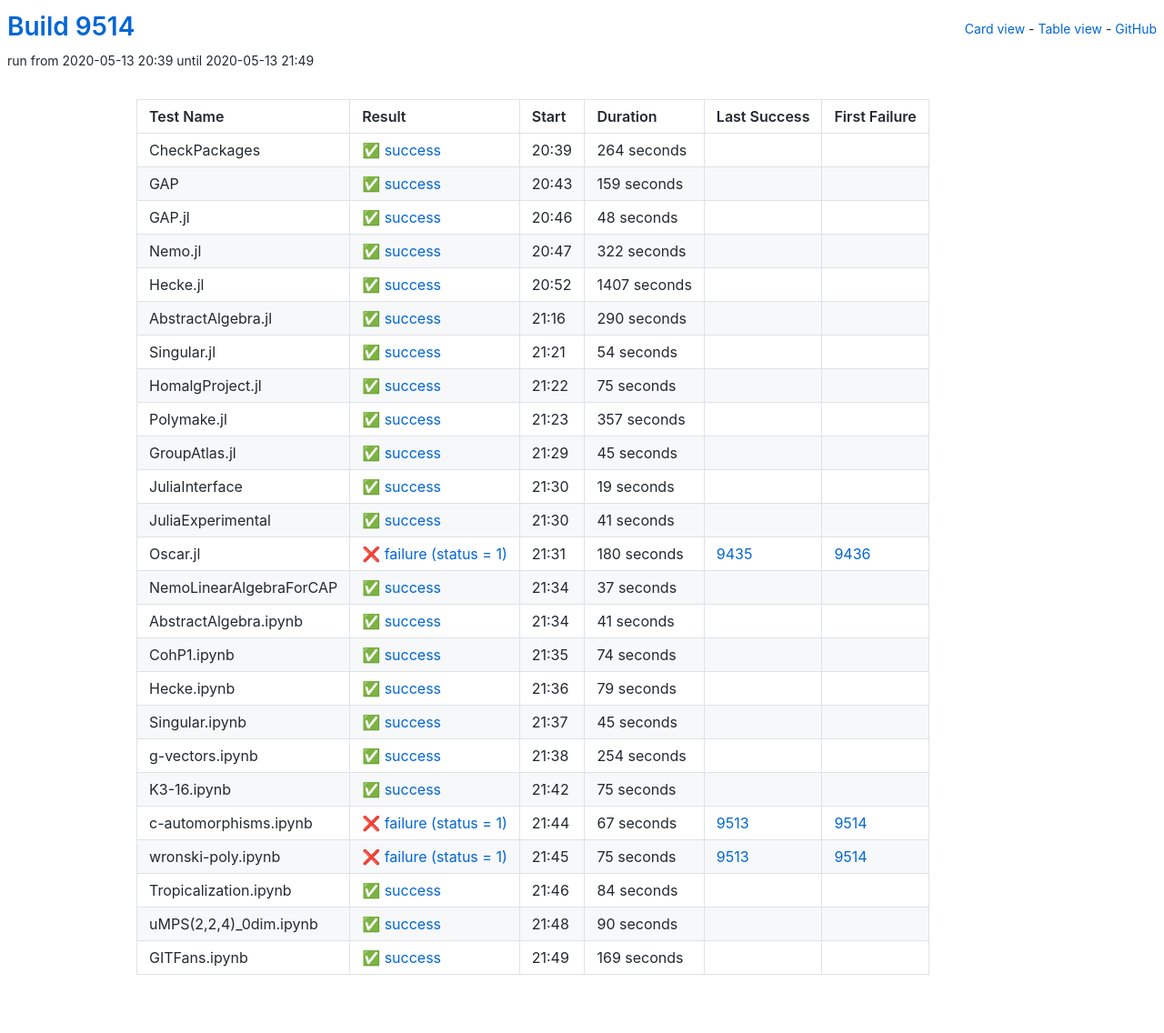
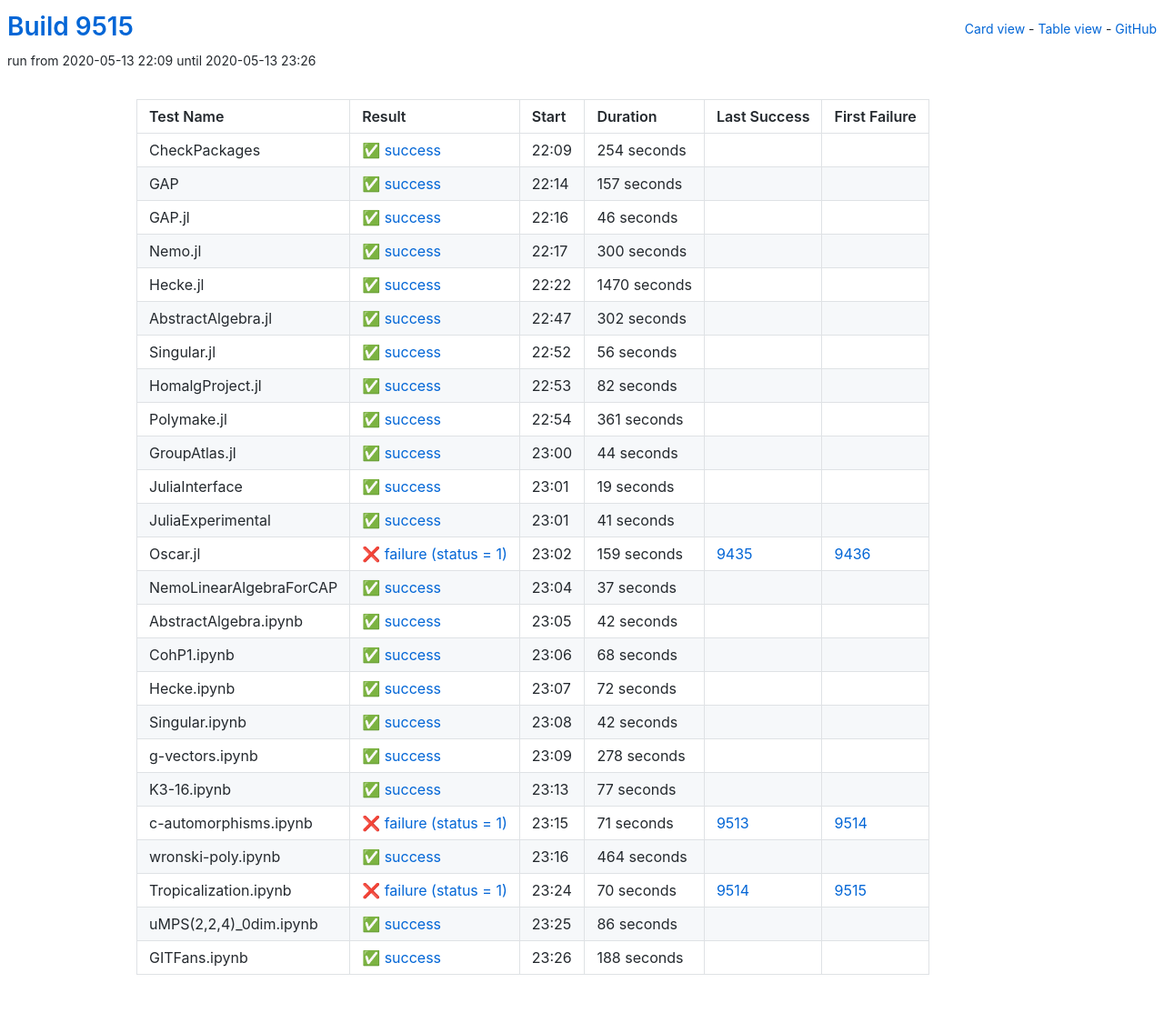
Before and after one commit to oscar-system/oscar-ci-status, a Jekyll site: the page built from table.html, in a window 1280 px wide. Shown: the whole page at 91% size. Built offline with Jekyll 4.4.1, drawn with Linux system fonts in a browser that asks for light colours.

Commit message:
Build 9515

```diff
--- a/_data/ci.yml
+++ b/_data/ci.yml
@@ -1,125 +1,125 @@
-build: 9514
-build_url: https://oscarci.mathematik.uni-kl.de/job/oscar/9514/
+build: 9515
+build_url: https://oscarci.mathematik.uni-kl.de/job/oscar/9515/
 job: oscar
 tests:
-- duration: 264
+- duration: 254
   exitcode: 0
   first_failure: false
   first_failure_url: null
   id: checkpackages
   last_success: false
   last_success_url: null
-  log: https://oscarci.mathematik.uni-kl.de/job/oscar/9514/artifact/logs/build-9514/CheckPackages.log
+  log: https://oscarci.mathematik.uni-kl.de/job/oscar/9515/artifact/logs/build-9515/CheckPackages.log
   name: CheckPackages
-  start: 2020-05-13 20:39
+  start: 2020-05-13 22:09
   status: success
   success: true
-- duration: 159
+- duration: 157
   exitcode: 0
   first_failure: false
   first_failure_url: null
   id: gap
   last_success: false
   last_success_url: null
-  log: https://oscarci.mathematik.uni-kl.de/job/oscar/9514/artifact/logs/build-9514/GAP.log
+  log: https://oscarci.mathematik.uni-kl.de/job/oscar/9515/artifact/logs/build-9515/GAP.log
   name: GAP
-  start: 2020-05-13 20:43
+  start: 2020-05-13 22:14
   status: success
   success: true
-- duration: 48
+- duration: 46
   exitcode: 0
   first_failure: false
   first_failure_url: null
   id: gap-jl
   last_success: false
   last_success_url: null
-  log: https://oscarci.mathematik.uni-kl.de/job/oscar/9514/artifact/logs/build-9514/GAP.jl.log
+  log: https://oscarci.mathematik.uni-kl.de/job/oscar/9515/artifact/logs/build-9515/GAP.jl.log
   name: GAP.jl
-  start: 2020-05-13 20:46
+  start: 2020-05-13 22:16
   status: success
   success: true
-- duration: 322
+- duration: 300
   exitcode: 0
   first_failure: false
   first_failure_url: null
   id: nemo-jl
   last_success: false
   last_success_url: null
-  log: https://oscarci.mathematik.uni-kl.de/job/oscar/9514/artifact/logs/build-9514/Nemo.jl.log
+  log: https://oscarci.mathematik.uni-kl.de/job/oscar/9515/artifact/logs/build-9515/Nemo.jl.log
   name: Nemo.jl
-  start: 2020-05-13 20:47
+  start: 2020-05-13 22:17
   status: success
   success: true
-- duration: 1407
+- duration: 1470
   exitcode: 0
   first_failure: false
   first_failure_url: null
   id: hecke-jl
   last_success: false
   last_success_url: null
-  log: https://oscarci.mathematik.uni-kl.de/job/oscar/9514/artifact/logs/build-9514/Hecke.jl.log
+  log: https://oscarci.mathematik.uni-kl.de/job/oscar/9515/artifact/logs/build-9515/Hecke.jl.log
   name: Hecke.jl
-  start: 2020-05-13 20:52
+  start: 2020-05-13 22:22
   status: success
   success: true
-- duration: 290
+- duration: 302
   exitcode: 0
   first_failure: false
   first_failure_url: null
   id: abstractalgebra-jl
   last_success: false
   last_success_url: null
-  log: https://oscarci.mathematik.uni-kl.de/job/oscar/9514/artifact/logs/build-9514/AbstractAlgebra.jl.log
+  log: https://oscarci.mathematik.uni-kl.de/job/oscar/9515/artifact/logs/build-9515/AbstractAlgebra.jl.log
   name: AbstractAlgebra.jl
-  start: 2020-05-13 21:16
+  start: 2020-05-13 22:47
   status: success
   success: true
-- duration: 54
+- duration: 56
   exitcode: 0
   first_failure: false
   first_failure_url: null
   id: singular-jl
   last_success: false
   last_success_url: null
-  log: https://oscarci.mathematik.uni-kl.de/job/oscar/9514/artifact/logs/build-9514/Singular.jl.log
+  log: https://oscarci.mathematik.uni-kl.de/job/oscar/9515/artifact/logs/build-9515/Singular.jl.log
   name: Singular.jl
-  start: 2020-05-13 21:21
+  start: 2020-05-13 22:52
   status: success
   success: true
-- duration: 75
+- duration: 82
   exitcode: 0
   first_failure: false
   first_failure_url: null
   id: homalgproject-jl
   last_success: false
   last_success_url: null
-  log: https://oscarci.mathematik.uni-kl.de/job/oscar/9514/artifact/logs/build-9514/HomalgProject.jl.log
+  log: https://oscarci.mathematik.uni-kl.de/job/oscar/9515/artifact/logs/build-9515/HomalgProject.jl.log
   name: HomalgProject.jl
-  start: 2020-05-13 21:22
+  start: 2020-05-13 22:53
   status: success
   success: true
-- duration: 357
+- duration: 361
   exitcode: 0
   first_failure: false
   first_failure_url: null
   id: polymake-jl
   last_success: false
   last_success_url: null
-  log: https://oscarci.mathematik.uni-kl.de/job/oscar/9514/artifact/logs/build-9514/Polymake.jl.log
+  log: https://oscarci.mathematik.uni-kl.de/job/oscar/9515/artifact/logs/build-9515/Polymake.jl.log
   name: Polymake.jl
-  start: 2020-05-13 21:23
+  start: 2020-05-13 22:54
   status: success
   success: true
-- duration: 45
+- duration: 44
   exitcode: 0
   first_failure: false
   first_failure_url: null
   id: groupatlas-jl
   last_success: false
   last_success_url: null
-  log: https://oscarci.mathematik.uni-kl.de/job/oscar/9514/artifact/logs/build-9514/GroupAtlas.jl.log
+  log: https://oscarci.mathematik.uni-kl.de/job/oscar/9515/artifact/logs/build-9515/GroupAtlas.jl.log
   name: GroupAtlas.jl
-  start: 2020-05-13 21:29
+  start: 2020-05-13 23:00
   status: success
   success: true
 - duration: 19
@@ -129,9 +129,9 @@ tests:
   id: juliainterface
   last_success: false
   last_success_url: null
-  log: https://oscarci.mathematik.uni-kl.de/job/oscar/9514/artifact/logs/build-9514/JuliaInterface.log
+  log: https://oscarci.mathematik.uni-kl.de/job/oscar/9515/artifact/logs/build-9515/JuliaInterface.log
   name: JuliaInterface
-  start: 2020-05-13 21:30
+  start: 2020-05-13 23:01
   status: success
   success: true
 - duration: 41
@@ -141,21 +141,21 @@ tests:
   id: juliaexperimental
   last_success: false
   last_success_url: null
-  log: https://oscarci.mathematik.uni-kl.de/job/oscar/9514/artifact/logs/build-9514/JuliaExperimental.log
+  log: https://oscarci.mathematik.uni-kl.de/job/oscar/9515/artifact/logs/build-9515/JuliaExperimental.log
   name: JuliaExperimental
-  start: 2020-05-13 21:30
+  start: 2020-05-13 23:01
   status: success
   success: true
-- duration: 180
+- duration: 159
   exitcode: 1
   first_failure: 9436
   first_failure_url: https://oscarci.mathematik.uni-kl.de/job/oscar/9436/
   id: oscar-jl
   last_success: 9435
   last_success_url: https://oscarci.mathematik.uni-kl.de/job/oscar/9435/
-  log: https://oscarci.mathematik.uni-kl.de/job/oscar/9514/artifact/logs/build-9514/Oscar.jl.log
+  log: https://oscarci.mathematik.uni-kl.de/job/oscar/9515/artifact/logs/build-9515/Oscar.jl.log
   name: Oscar.jl
-  start: 2020-05-13 21:31
+  start: 2020-05-13 23:02
   status: failure
   success: false
 - duration: 37
@@ -165,140 +165,140 @@ tests:
   id: nemolinearalgebraforcap
   last_success: false
   last_success_url: null
-  log: https://oscarci.mathematik.uni-kl.de/job/oscar/9514/artifact/logs/build-9514/NemoLinearAlgebraForCAP.log
+  log: https://oscarci.mathematik.uni-kl.de/job/oscar/9515/artifact/logs/build-9515/NemoLinearAlgebraForCAP.log
   name: NemoLinearAlgebraForCAP
-  start: 2020-05-13 21:34
+  start: 2020-05-13 23:04
   status: success
   success: true
-- duration: 41
+- duration: 42
   exitcode: 0
   first_failure: false
   first_failure_url: null
   id: abstractalgebra-ipynb
   last_success: false
   last_success_url: null
-  log: https://oscarci.mathematik.uni-kl.de/job/oscar/9514/artifact/logs/build-9514/AbstractAlgebra.ipynb.log
+  log: https://oscarci.mathematik.uni-kl.de/job/oscar/9515/artifact/logs/build-9515/AbstractAlgebra.ipynb.log
   name: AbstractAlgebra.ipynb
-  start: 2020-05-13 21:34
+  start: 2020-05-13 23:05
   status: success
   success: true
-- duration: 74
+- duration: 68
   exitcode: 0
   first_failure: false
   first_failure_url: null
   id: cohp1-ipynb
   last_success: false
   last_success_url: null
-  log: https://oscarci.mathematik.uni-kl.de/job/oscar/9514/artifact/logs/build-9514/CohP1.ipynb.log
+  log: https://oscarci.mathematik.uni-kl.de/job/oscar/9515/artifact/logs/build-9515/CohP1.ipynb.log
   name: CohP1.ipynb
-  start: 2020-05-13 21:35
+  start: 2020-05-13 23:06
   status: success
   success: true
-- duration: 79
+- duration: 72
   exitcode: 0
   first_failure: false
   first_failure_url: null
   id: hecke-ipynb
   last_success: false
   last_success_url: null
-  log: https://oscarci.mathematik.uni-kl.de/job/oscar/9514/artifact/logs/build-9514/Hecke.ipynb.log
+  log: https://oscarci.mathematik.uni-kl.de/job/oscar/9515/artifact/logs/build-9515/Hecke.ipynb.log
   name: Hecke.ipynb
-  start: 2020-05-13 21:36
+  start: 2020-05-13 23:07
   status: success
   success: true
-- duration: 45
+- duration: 42
   exitcode: 0
   first_failure: false
   first_failure_url: null
   id: singular-ipynb
   last_success: false
   last_success_url: null
-  log: https://oscarci.mathematik.uni-kl.de/job/oscar/9514/artifact/logs/build-9514/Singular.ipynb.log
+  log: https://oscarci.mathematik.uni-kl.de/job/oscar/9515/artifact/logs/build-9515/Singular.ipynb.log
   name: Singular.ipynb
-  start: 2020-05-13 21:37
+  start: 2020-05-13 23:08
   status: success
   success: true
-- duration: 254
+- duration: 278
   exitcode: 0
   first_failure: false
   first_failure_url: null
   id: g-vectors-ipynb
   last_success: false
   last_success_url: null
-  log: https://oscarci.mathematik.uni-kl.de/job/oscar/9514/artifact/logs/build-9514/g-vectors.ipynb.log
+  log: https://oscarci.mathematik.uni-kl.de/job/oscar/9515/artifact/logs/build-9515/g-vectors.ipynb.log
   name: g-vectors.ipynb
-  start: 2020-05-13 21:38
+  start: 2020-05-13 23:09
   status: success
   success: true
-- duration: 75
+- duration: 77
   exitcode: 0
   first_failure: false
   first_failure_url: null
   id: k3-16-ipynb
   last_success: false
   last_success_url: null
-  log: https://oscarci.mathematik.uni-kl.de/job/oscar/9514/artifact/logs/build-9514/K3-16.ipynb.log
+  log: https://oscarci.mathematik.uni-kl.de/job/oscar/9515/artifact/logs/build-9515/K3-16.ipynb.log
   name: K3-16.ipynb
-  start: 2020-05-13 21:42
+  start: 2020-05-13 23:13
   status: success
   success: true
-- duration: 67
+- duration: 71
   exitcode: 1
   first_failure: 9514
   first_failure_url: https://oscarci.mathematik.uni-kl.de/job/oscar/9514/
   id: c-automorphisms-ipynb
   last_success: 9513
   last_success_url: https://oscarci.mathematik.uni-kl.de/job/oscar/9513/
-  log: https://oscarci.mathematik.uni-kl.de/job/oscar/9514/artifact/logs/build-9514/c-automorphisms.ipynb.log
+  log: https://oscarci.mathematik.uni-kl.de/job/oscar/9515/artifact/logs/build-9515/c-automorphisms.ipynb.log
   name: c-automorphisms.ipynb
-  start: 2020-05-13 21:44
+  start: 2020-05-13 23:15
   status: failure
   success: false
-- duration: 75
-  exitcode: 1
-  first_failure: 9514
-  first_failure_url: https://oscarci.mathematik.uni-kl.de/job/oscar/9514/
-  id: wronski-poly-ipynb
-  last_success: 9513
-  last_success_url: https://oscarci.mathematik.uni-kl.de/job/oscar/9513/
-  log: https://oscarci.mathematik.uni-kl.de/job/oscar/9514/artifact/logs/build-9514/wronski-poly.ipynb.log
-  name: wronski-poly.ipynb
-  start: 2020-05-13 21:45
-  status: failure
-  success: false
-- duration: 84
+- duration: 464
   exitcode: 0
   first_failure: false
   first_failure_url: null
-  id: tropicalization-ipynb
+  id: wronski-poly-ipynb
   last_success: false
   last_success_url: null
-  log: https://oscarci.mathematik.uni-kl.de/job/oscar/9514/artifact/logs/build-9514/Tropicalization.ipynb.log
-  name: Tropicalization.ipynb
-  start: 2020-05-13 21:46
+  log: https://oscarci.mathematik.uni-kl.de/job/oscar/9515/artifact/logs/build-9515/wronski-poly.ipynb.log
+  name: wronski-poly.ipynb
+  start: 2020-05-13 23:16
   status: success
   success: true
-- duration: 90
+- duration: 70
+  exitcode: 1
+  first_failure: 9515
+  first_failure_url: https://oscarci.mathematik.uni-kl.de/job/oscar/9515/
+  id: tropicalization-ipynb
+  last_success: 9514
+  last_success_url: https://oscarci.mathematik.uni-kl.de/job/oscar/9514/
+  log: https://oscarci.mathematik.uni-kl.de/job/oscar/9515/artifact/logs/build-9515/Tropicalization.ipynb.log
+  name: Tropicalization.ipynb
+  start: 2020-05-13 23:24
+  status: failure
+  success: false
+- duration: 86
   exitcode: 0
   first_failure: false
   first_failure_url: null
   id: umps-2-2-4-0dim-ipynb
   last_success: false
   last_success_url: null
-  log: https://oscarci.mathematik.uni-kl.de/job/oscar/9514/artifact/logs/build-9514/uMPS-2-2-4-_0dim.ipynb.log
+  log: https://oscarci.mathematik.uni-kl.de/job/oscar/9515/artifact/logs/build-9515/uMPS-2-2-4-_0dim.ipynb.log
   name: uMPS(2,2,4)_0dim.ipynb
-  start: 2020-05-13 21:48
+  start: 2020-05-13 23:25
   status: success
   success: true
-- duration: 169
+- duration: 188
   exitcode: 0
   first_failure: false
   first_failure_url: null
   id: gitfans-ipynb
   last_success: false
   last_success_url: null
-  log: https://oscarci.mathematik.uni-kl.de/job/oscar/9514/artifact/logs/build-9514/GITFans.ipynb.log
+  log: https://oscarci.mathematik.uni-kl.de/job/oscar/9515/artifact/logs/build-9515/GITFans.ipynb.log
   name: GITFans.ipynb
-  start: 2020-05-13 21:49
+  start: 2020-05-13 23:26
   status: success
   success: true
```
Also changed, not shown: README.md.
